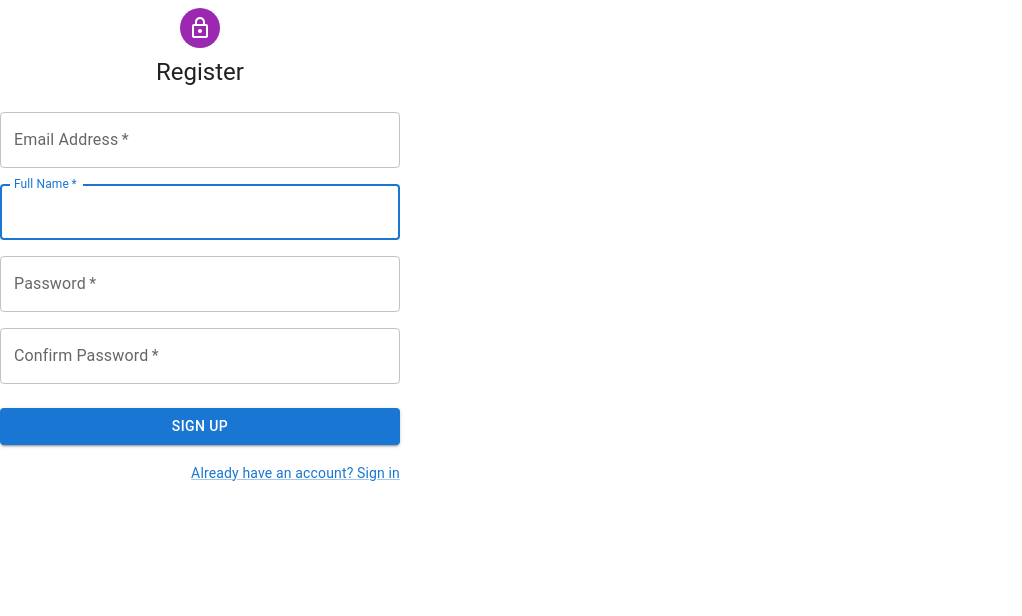
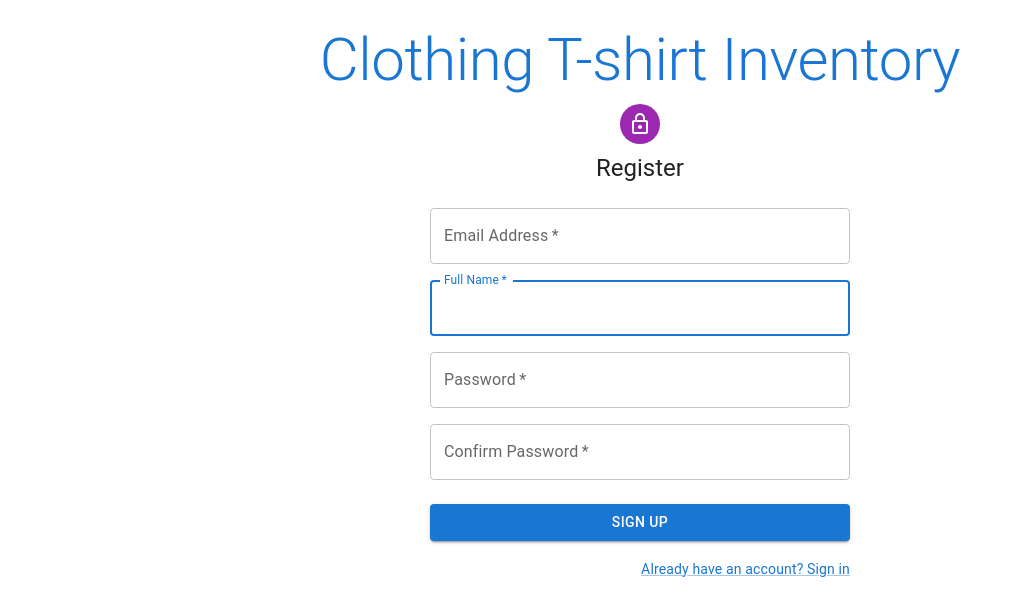
Before and after one commit to lioncio1229/tshirt-inventory-frontend, a React (Vite) app: page /register in a window 1280 px wide. Shown: the top 616 px of the page, without its empty margins (0-1022 px from the left). Built offline with nearby package versions, Linux system fonts and the light colour scheme.

Commit message:
Authentication and Routing Setup

```diff
--- a/package.json
+++ b/package.json
@@ -18,6 +18,7 @@
     "react": "^18.2.0",
     "react-dom": "^18.2.0",
     "react-redux": "^8.1.3",
+    "react-router-dom": "^6.18.0",
     "reselect": "^4.1.8"
   },
   "devDependencies": {
--- a/src/App.jsx
+++ /dev/null
@@ -1,13 +0,0 @@
-import { useState } from 'react'
-import Registration from './features/authentication/Registration'
-
-function App() {
-
-  return (
-    <>
-      <Registration />
-    </>
-  )
-}
-
-export default App
--- /dev/null
+++ b/src/layouts/Authentication.jsx
@@ -0,0 +1,20 @@
+import { Outlet } from "react-router-dom";
+import { Container, Typography, Box } from "@mui/material";
+
+export default function Authentication()
+{
+    return (
+    <Container component="main" maxWidth="md">
+        <Box sx={{
+            display: "flex",
+            alignItems: "center",
+            flexDirection: "column",
+            mt: 3
+        }}>
+            <Typography variant="h2" color="primary">Clothing T-shirt Inventory</Typography>
+            <Box maxWidth={420}>
+                <Outlet/>
+            </Box>
+        </Box>
+    </Container>)
+}
--- a/src/main.jsx
+++ b/src/main.jsx
@@ -1,20 +1,21 @@
 import React from 'react'
 import ReactDOM from 'react-dom/client'
-import App from './App.jsx'
 import { store } from './store'
 import { Provider } from 'react-redux'
 import { createTheme, ThemeProvider } from '@mui/material/styles';
 import CssBaseline from '@mui/material/CssBaseline';
+import { RouterProvider } from "react-router-dom";
+import router from './pages/router'
 
 const defaultTheme = createTheme();
 
 ReactDOM.createRoot(document.getElementById('root')).render(
   <React.StrictMode>
-    <Provider store={store}>
-      <ThemeProvider theme={defaultTheme}>
-        <CssBaseline />
-        <App />
-      </ThemeProvider>
-    </Provider>
+      <Provider store={store}>
+        <ThemeProvider theme={defaultTheme}>
+          <CssBaseline />
+          <RouterProvider router={router} />
+        </ThemeProvider>
+      </Provider>
   </React.StrictMode>,
 )
--- /dev/null
+++ b/src/pages/auth/Registration.jsx
@@ -0,0 +1,9 @@
+import RegistrationComponent from "./components/RegistrationComponent";
+
+
+export default function Registration()
+{
+    return (
+        <RegistrationComponent />
+    )
+}
--- a/src/features/authentication/Registration.jsx
+++ b/src/pages/auth/components/RegistrationComponent.jsx
@@ -7,7 +7,7 @@ import Box from "@mui/material/Box";
 import LockOutlinedIcon from "@mui/icons-material/LockOutlined";
 import Typography from "@mui/material/Typography";
 
-export default function Registration() {
+export default function RegistrationComponent() {
 
   const handleSubmit = (event) => {
     event.preventDefault();
@@ -25,7 +25,6 @@ export default function Registration() {
         flexDirection: "column",
         alignItems: "center",
       }}
-      maxWidth={400}
     >
       <Avatar sx={{ m: 1, bgcolor: "secondary.main" }}>
         <LockOutlinedIcon />
--- /dev/null
+++ b/src/pages/auth/index.js
@@ -0,0 +1,3 @@
+import Registration from "./Registration";
+
+export { Registration };
--- /dev/null
+++ b/src/pages/router.jsx
@@ -0,0 +1,18 @@
+import { createBrowserRouter } from "react-router-dom";
+import { Registration } from "./auth";
+import Authentication from "../layouts/Authentication";
+
+const router = createBrowserRouter([
+  {
+    path: "/",
+    element: <Authentication/>,
+    children: [
+      {
+        path: "/register",
+        element: <Registration/>
+      }
+    ]
+  }
+]);
+
+export default router;
```
Also changed, not shown: 1 other file (tests, documents, lock files or other folders).
